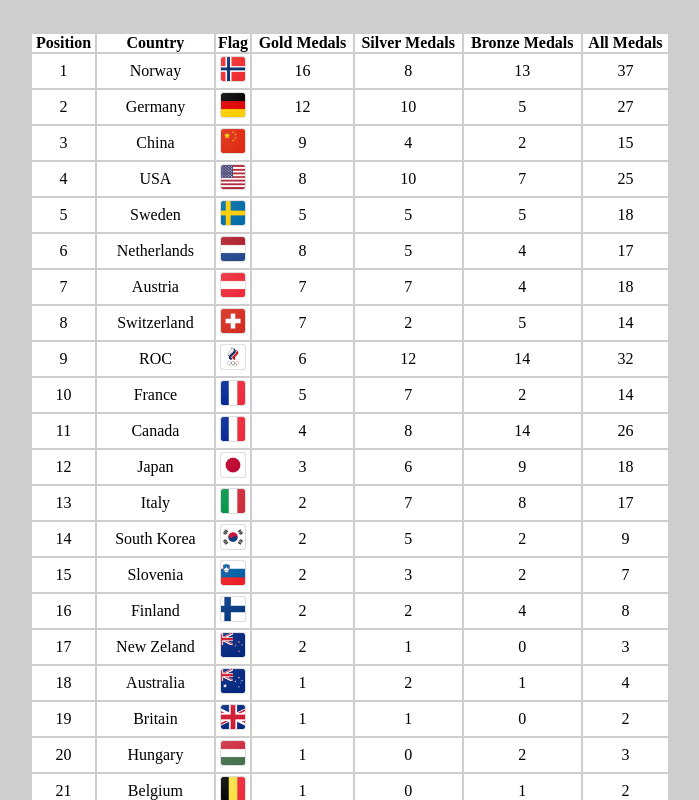
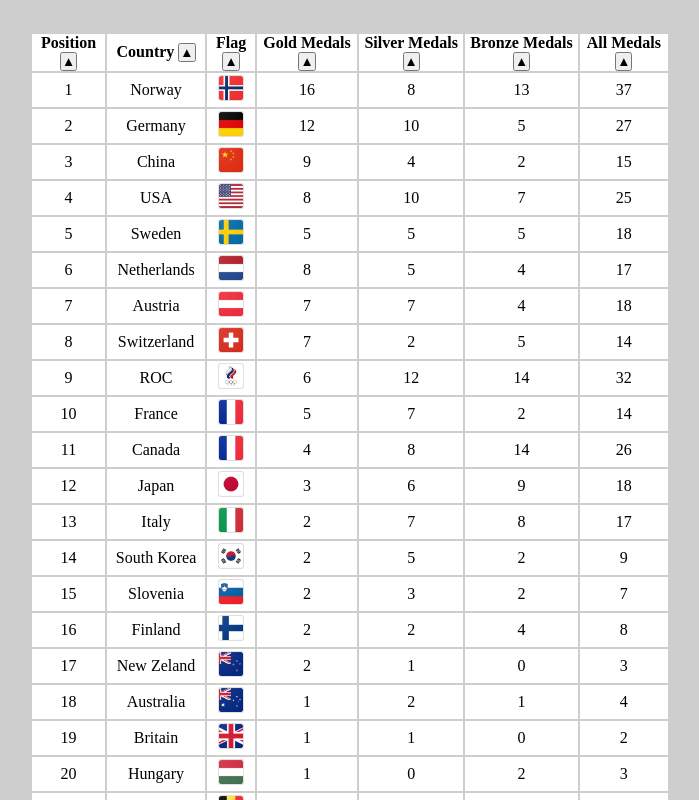
Before and after one commit to KarasJakub/Olympic-Stats, a Next.js app: page / in a window 1280 px wide. Shown: the top 800 px of the page, without its empty margins (290-989 px from the left). Built offline with nearby package versions, Linux system fonts and the light colour scheme.

Commit message:
added rest of sorting logic

```diff
--- a/src/components/Table/Table.tsx
+++ b/src/components/Table/Table.tsx
@@ -9,40 +9,62 @@ type SortKeys = keyof Data[0]
 
 type SortOrder = "ascn" | "desc"
 
-function sortData({
-  tableData,
-  sortKey,
-  reverse
-}: {
+type SortDataTypes = {
   tableData: Data
   sortKey: SortKeys
   reverse: boolean
-}) {
-  if (!sortKey) return tableData
+}
 
-  const sortedData = MedalsEN.sort((a, b) => {
-    return a[sortKey] > b[sortKey] ? 1 : -1
+function sortData(props: SortDataTypes) {
+  if (!props.sortKey) return props.tableData
+
+  const toSort = [...MedalsEN]
+  // console.log(MedalsEN)
+  // console.log(toSort.reverse())
+  const sortedData = toSort.sort((a, b) => {
+    return a[props.sortKey] > b[props.sortKey] ? 1 : -1
   })
 
-  if (reverse) {
+  if (props.reverse) {
     return sortedData.reverse()
   }
 
   return sortedData
 }
 
-function SortButton() {
-  return <button>▲</button>
+function SortButton({
+  sortOrder,
+  columnKey,
+  sortKey,
+  onClick
+}: {
+  sortOrder: SortOrder
+  columnKey: SortKeys
+  sortKey: SortKeys
+  onClick: () => void
+}) {
+  return (
+    <button
+      onClick={onClick}
+      className={`${
+        sortKey === columnKey && sortOrder === "desc"
+          ? "sort-button sort-reverse"
+          : "sort-button"
+      }`}
+    >
+      ▲
+    </button>
+  )
 }
 
 export default function Table({ data }: { data: Data }) {
   const [sortKey, setSortKey] = React.useState<SortKeys>("id")
   const [sortOrder, setSortOrder] = React.useState<SortOrder>("ascn")
 
-  const headers = [
+  const headers: { key: SortKeys; label: string }[] = [
     { key: "id", label: "Position" },
     { key: "country", label: "Country" },
-    { key: "flag", label: "Flag" },
+    { key: "image", label: "Flag" },
     { key: "gold", label: "Gold Medals" },
     { key: "silver", label: "Silver Medals" },
     { key: "bronze", label: "Bronze Medals" },
@@ -54,6 +76,11 @@ export default function Table({ data }: { data: Data }) {
     [data, sortKey, sortOrder]
   )
 
+  function changeSort(key: SortKeys) {
+    setSortOrder(sortOrder === "ascn" ? "desc" : "ascn")
+    setSortKey(key)
+  }
+
   return (
     <>
       <S.TableWrapper>
@@ -62,7 +89,14 @@ export default function Table({ data }: { data: Data }) {
             <S.Row>
               {headers.map(item => (
                 <>
-                  <S.Headers key={item.key}>{item.label}</S.Headers>
+                  <S.Headers key={item.key}>
+                    {item.label}{" "}
+                    <SortButton
+                      columnKey={item.key}
+                      onClick={() => changeSort(item.key)}
+                      {...{ sortOrder, sortKey }}
+                    />
+                  </S.Headers>
                 </>
               ))}
             </S.Row>
```
